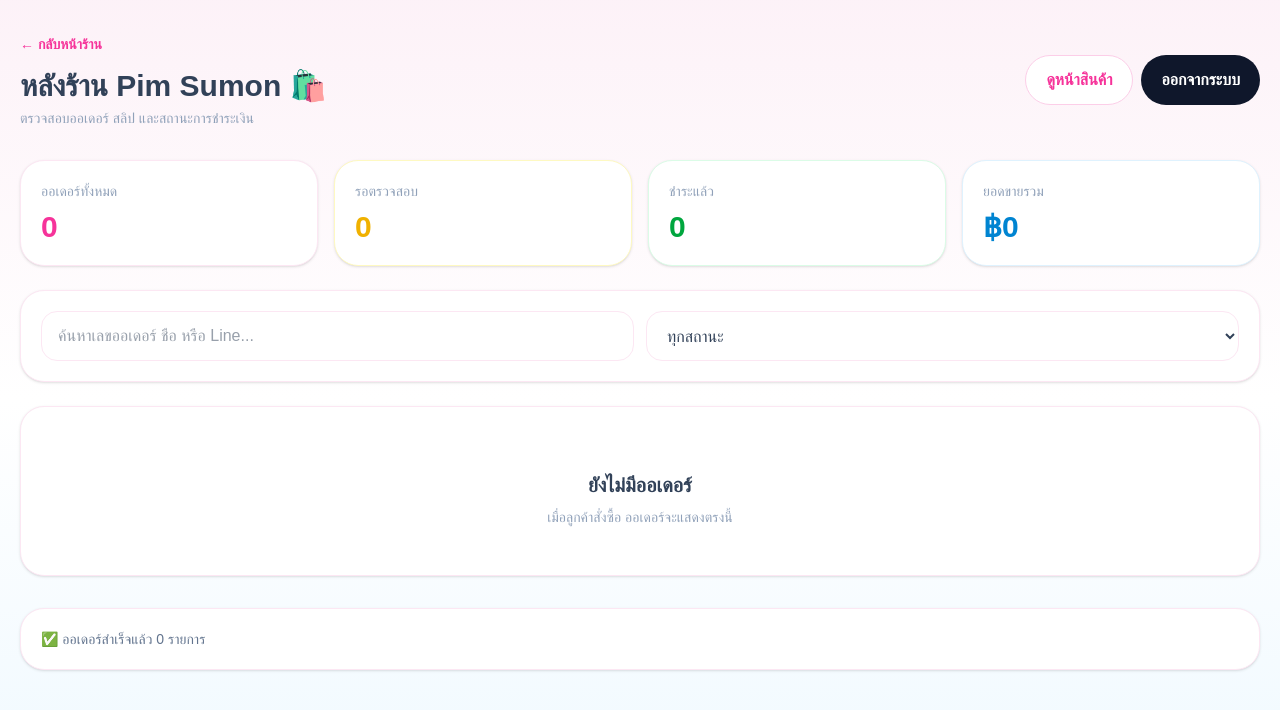
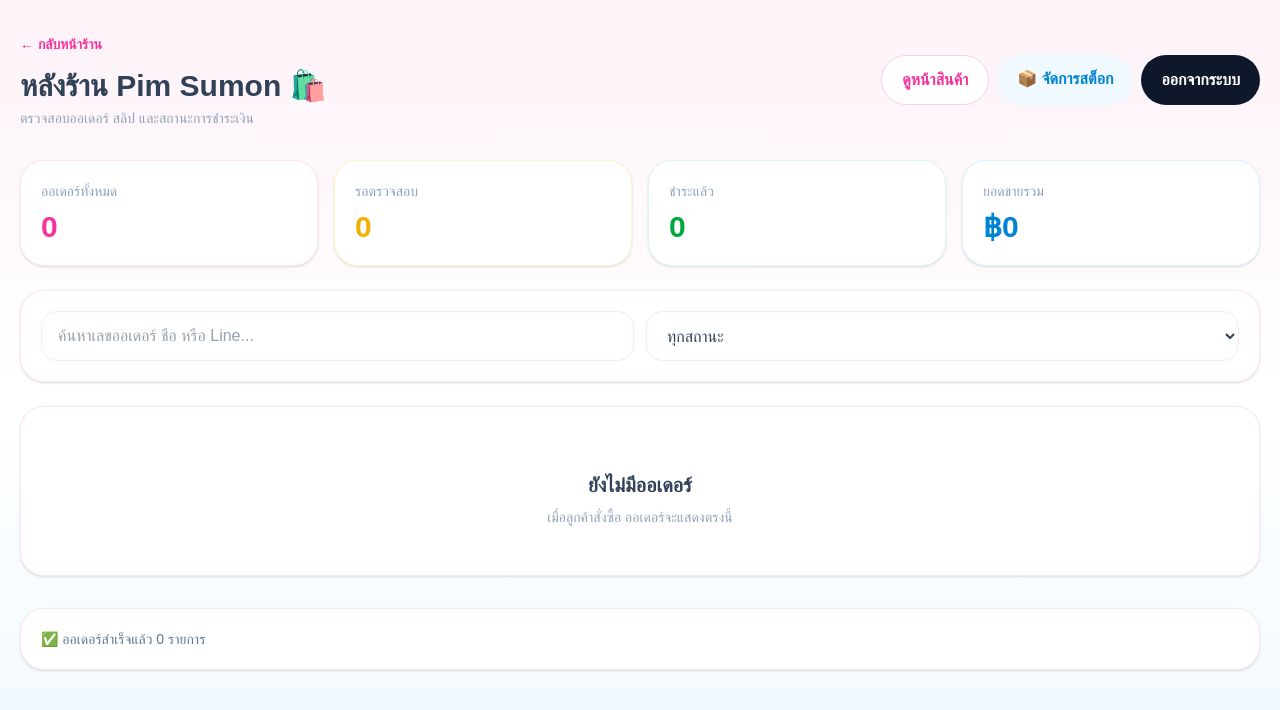
Before and after one commit to meow134679/pim-sumon-shop, a Next.js app: page /admin in a window 1280 px wide. Shown: the top 710 px of the page. Built offline with nearby package versions, Linux system fonts and the light colour scheme.

Commit message:
add stock button to admin

```diff
--- a/app/admin/page.tsx
+++ b/app/admin/page.tsx
@@ -217,13 +217,20 @@ const handleLogout = async () => {
           </div>
 
 <div className="flex flex-wrap gap-2">
-
   <Link
     href="/products"
     className="rounded-full border border-pink-200 bg-white px-5 py-3 text-center font-bold text-pink-500"
   >
     ดูหน้าสินค้า
   </Link>
+
+  <Link
+    href="/admin/stock"
+    className="rounded-full bg-sky-50 px-5 py-3 text-center font-bold text-sky-600"
+  >
+    📦 จัดการสต็อก
+  </Link>
+
   <button
     type="button"
     onClick={handleLogout}
```
Lines whose indentation alone changed are shown as unchanged.
